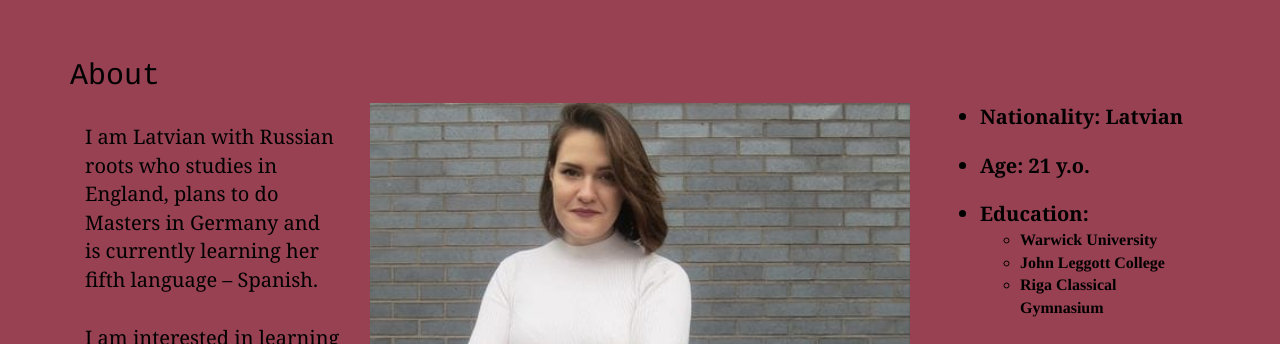
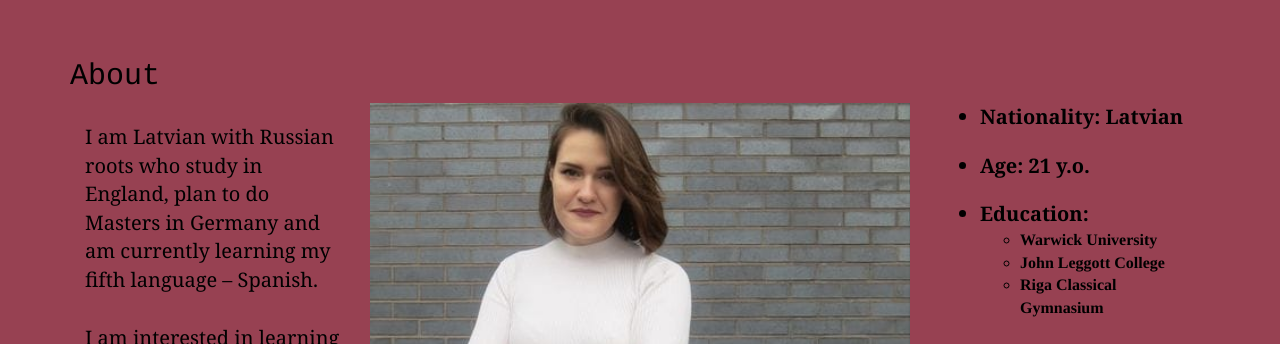
Before and after one commit to mariaplotnikova/mariaplotnikova.github.io, a plain HTML site: page index.html in a window 1280 px wide. Shown: the part 840-1184 px from the top of the page. Drawn offline with nearby package versions, Linux system fonts and the light colour scheme.

Commit message:
Add files via upload

```diff
--- a/index.html
+++ b/index.html
@@ -54,7 +54,7 @@
 						<h2 class="header-page black">About</h2>
 						<div class="col-md-3">
 						<br>
-						<p class="font-about2 black"> I am Latvian with Russian roots who studies in England, plans to do Masters in Germany and is currently learning her fifth language – Spanish.
+						<p class="font-about2 black"> I am Latvian with Russian roots who study in England, plan to do Masters in Germany and am currently learning my fifth language – Spanish.
 						</p>
 						<br>
 						<p class="font-about2 black"> I am interested in learning Javascript, Python and Ruby.
```
